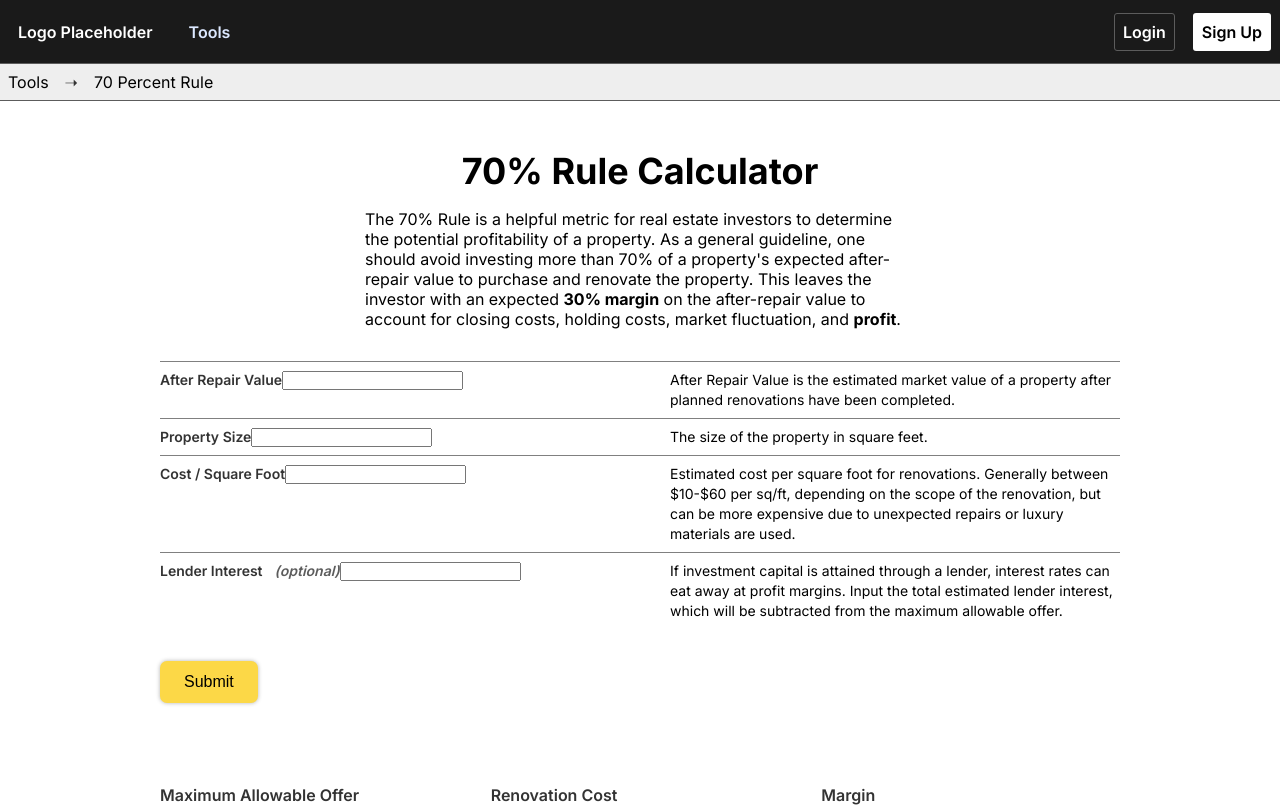
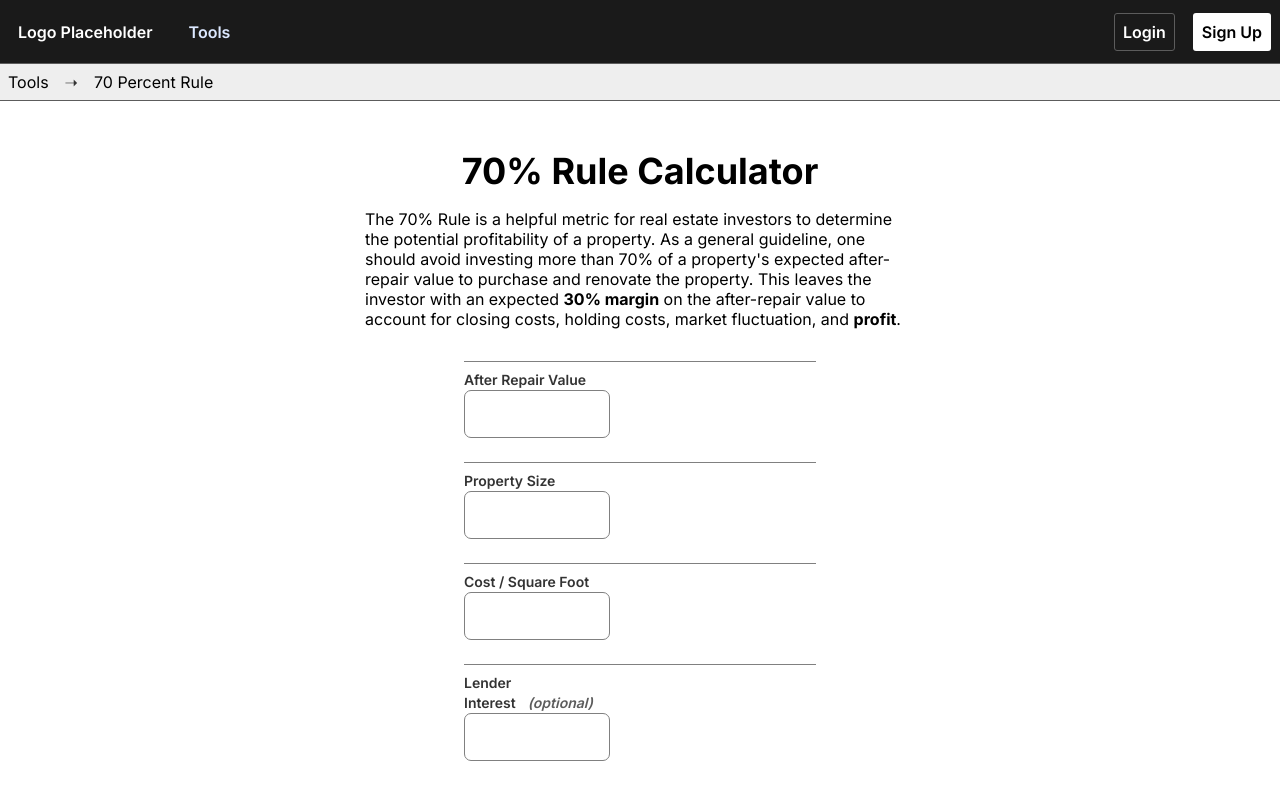
Before and after one commit to nickelsr/Real-Estate-Analyzer-Toolkit, a Next.js app: page /tools/70-percent-rule in a window 1280 px wide. Shown: the top 807 px of the page. Built offline with nearby package versions, Linux system fonts and the light colour scheme.

Commit message:
feat: use wrapper component for FormattedInput styling

```diff
--- a/src/app/tools/70-percent-rule/InputField.js
+++ b/src/app/tools/70-percent-rule/InputField.js
@@ -1,4 +1,4 @@
-import FormattedInput from "@components/FormattedInput";
+import Input from "./Input";
 import Label from "./Label";
 import FieldDescription from "./FieldDescription";
 import styles from "./InputField.module.scss";
@@ -6,9 +6,9 @@ import styles from "./InputField.module.scss";
 export default function InputField({
   name,
   display,
-  tooltip,
-  isCurrency,
-  isMeasurement,
+  description,
+  prefix,
+  suffix,
   required,
   optional,
 }) {
@@ -18,17 +18,17 @@ export default function InputField({
         <Label
           name={name}
           display={display}
-          tooltip={tooltip}
           optional={optional}
         />
-        <FormattedInput
-          id={name}
+        <Input
           name={name}
+          prefix={prefix}
+          suffix={suffix}
           required={required}
         />
       </div>
       <div className={styles.row_right}>
-        <FieldDescription description={tooltip} />
+        <FieldDescription description={description} />
       </div>
     </div>
   );
```
